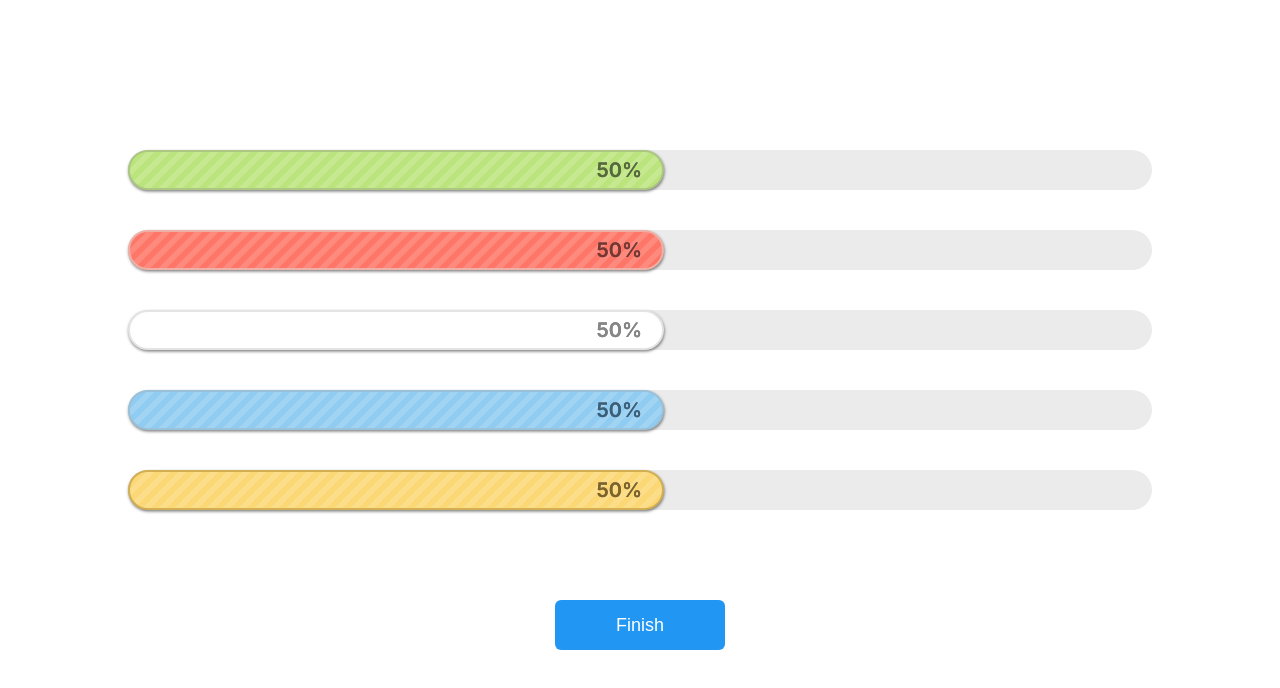
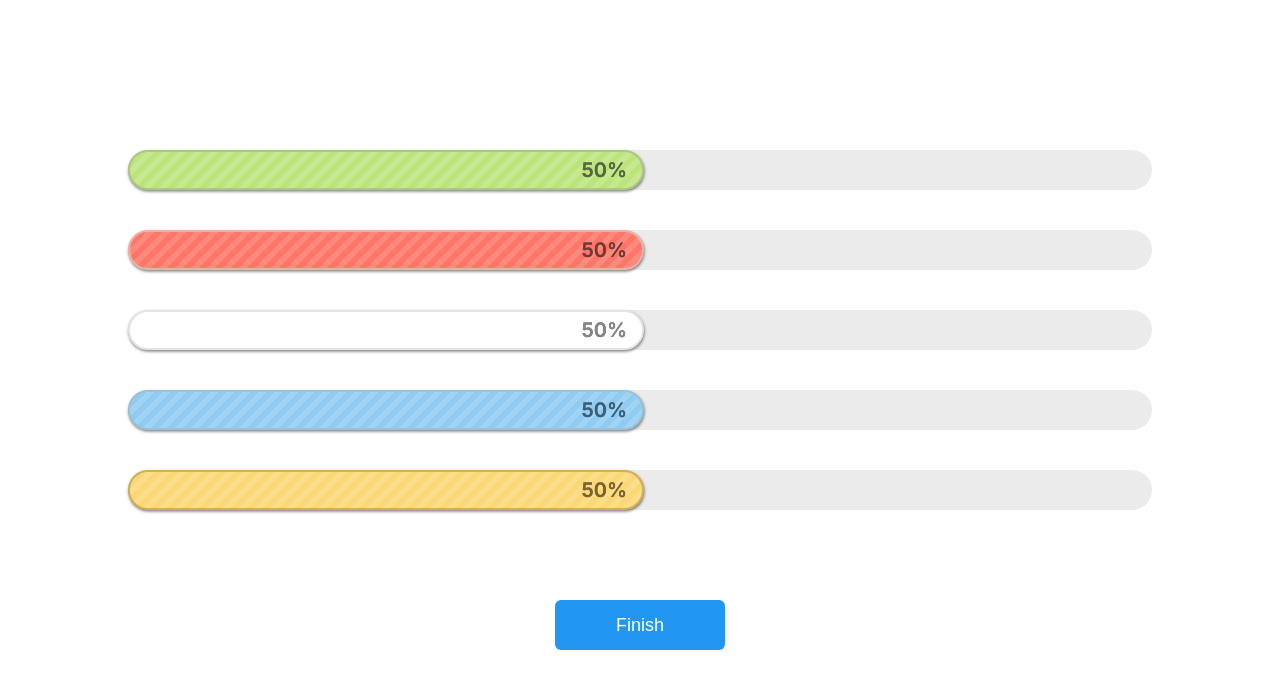
Before and after one commit to hilory16/shortpoint, a plain HTML site: page index.html in a window 1280 px wide. Drawn offline with Linux system fonts and the light colour scheme.

```diff
--- a/style.css
+++ b/style.css
@@ -36,7 +36,6 @@ body{
     width: 50%;
     border-radius: 20px;
     display: flex;
-    padding-right: 20px;
     justify-content: flex-end;
     align-items: center;
     background-image: linear-gradient(135deg, rgba(255, 255, 255, .15) 25%, transparent 25%, transparent 50%, rgba(255, 255, 255, 0.15) 50%, rgba(255, 255, 255, 0.15) 75%, transparent 75%, transparent);
@@ -73,6 +72,7 @@ body{
     transition: --num 2s;
     counter-set: num var(--num);
     text-shadow: 0px 0px 0px rgb(255 255 255 / 30%), 0px -0.5px 0px rgb(0 0 0 / 75%);
+    padding-right: 15px;
 }
 .progress-bar .level.red-bar .progress-number{
     color: #763632;
```
